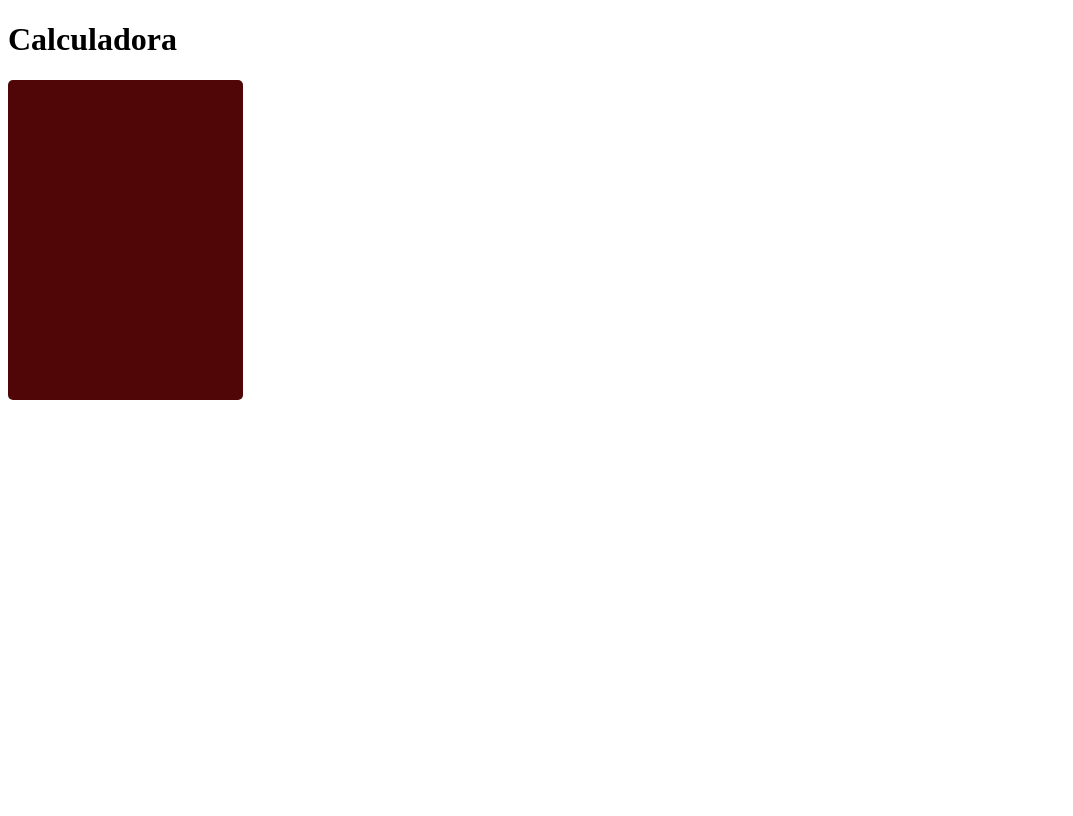
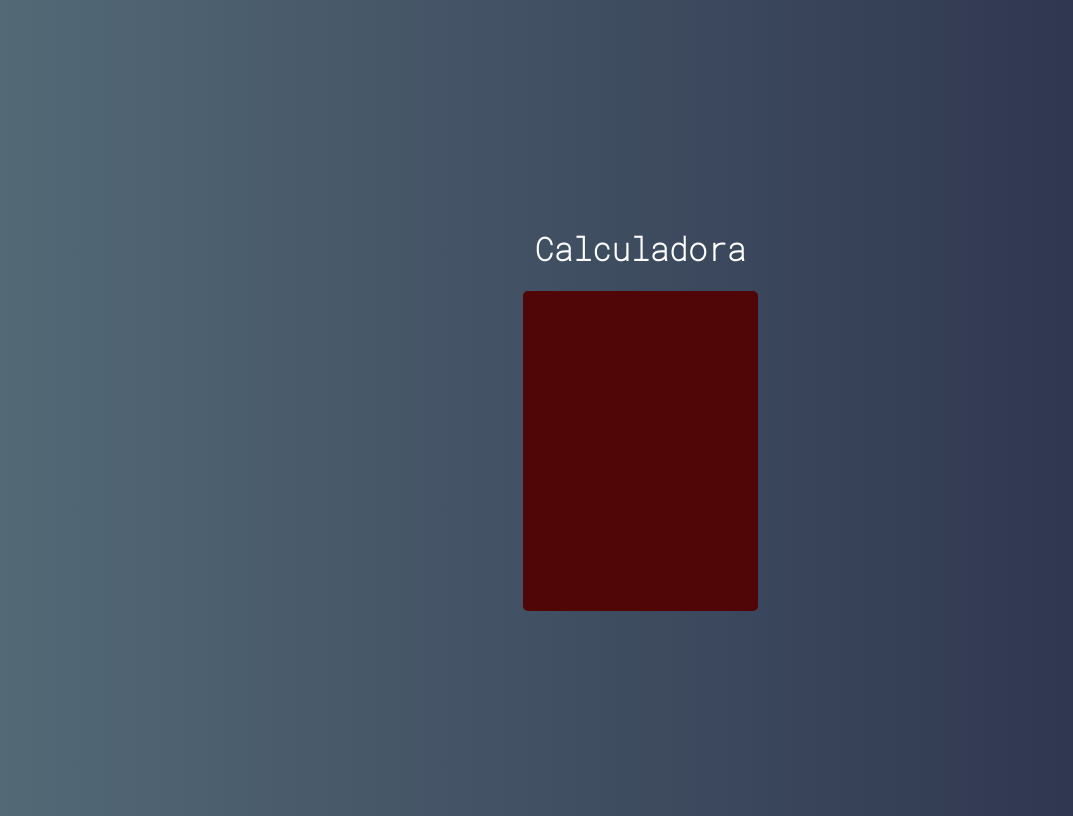
Before and after one commit to jpcp0614/Curso-React-Redux-Udemy, a React (Create React App) app in the folder calculadora/: page / in a window 1280 px wide. Shown: the whole page, without its empty margins (0-1073 px from the left). Built offline with nearby package versions, Linux system fonts and the light colour scheme.

Commit message:
lipstick: feat: style index

```diff
--- /dev/null
+++ b/calculadora/src/index.css
@@ -0,0 +1,13 @@
+* {
+  font-family: 'Roboto Mono', sans-serif;
+}
+
+body {
+  align-items: center;
+  background: linear-gradient(to right, rgb(83, 105, 118), rgb(41, 46, 73));
+  color: #fff;
+  display: flex;
+  justify-content: center;
+  height: 100vh;
+  text-align: center;
+}
--- a/calculadora/src/index.js
+++ b/calculadora/src/index.js
@@ -2,6 +2,7 @@ import React from 'react';
 import ReactDOM from 'react-dom/client';
 import App from './App';
 import reportWebVitals from './reportWebVitals';
+import './index.css';
 
 const root = ReactDOM.createRoot(document.getElementById('root'));
 root.render(
```
